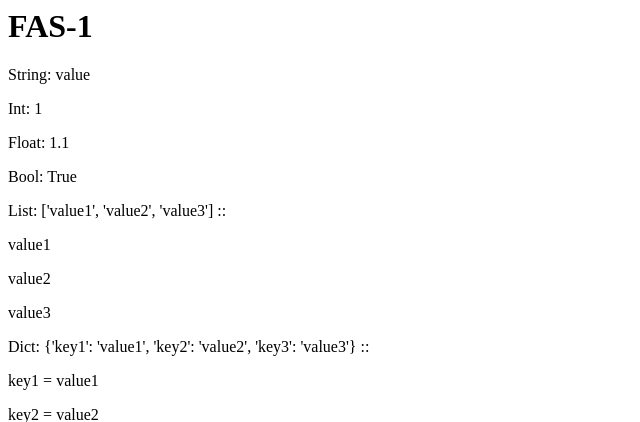
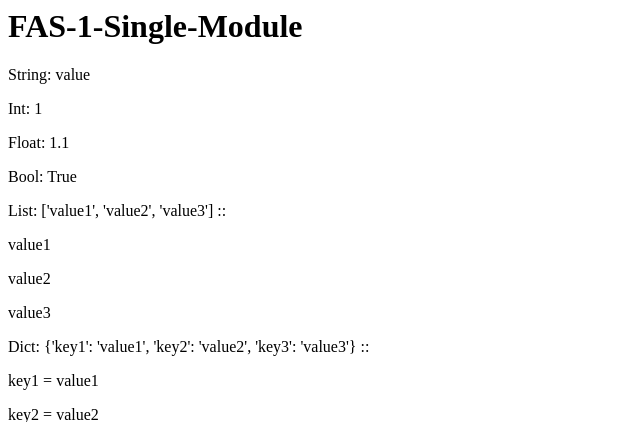
Before and after one commit to Flask-Planet/FAS-1-Single-File, a Flask app: page / in a window 1280 px wide. Shown: the top 422 px of the page, without its empty margins (0-640 px from the left). Run offline with Flask 2, Linux system fonts and the light colour scheme.

Commit message:
Updated template to reflect the name of the project

```diff
--- a/templates/index.html
+++ b/templates/index.html
@@ -1,9 +1,9 @@
 <html>
 <head>
-    <title>FAS-1</title>
+    <title>FAS-1-Single-Module</title>
 </head>
 <body>
-<h1>FAS-1</h1>
+<h1>FAS-1-Single-Module</h1>
 <p>String: {{ stringv }}</p>
 <p>Int: {{ intv }}</p>
 <p>Float: {{ floatv }}</p>
```
